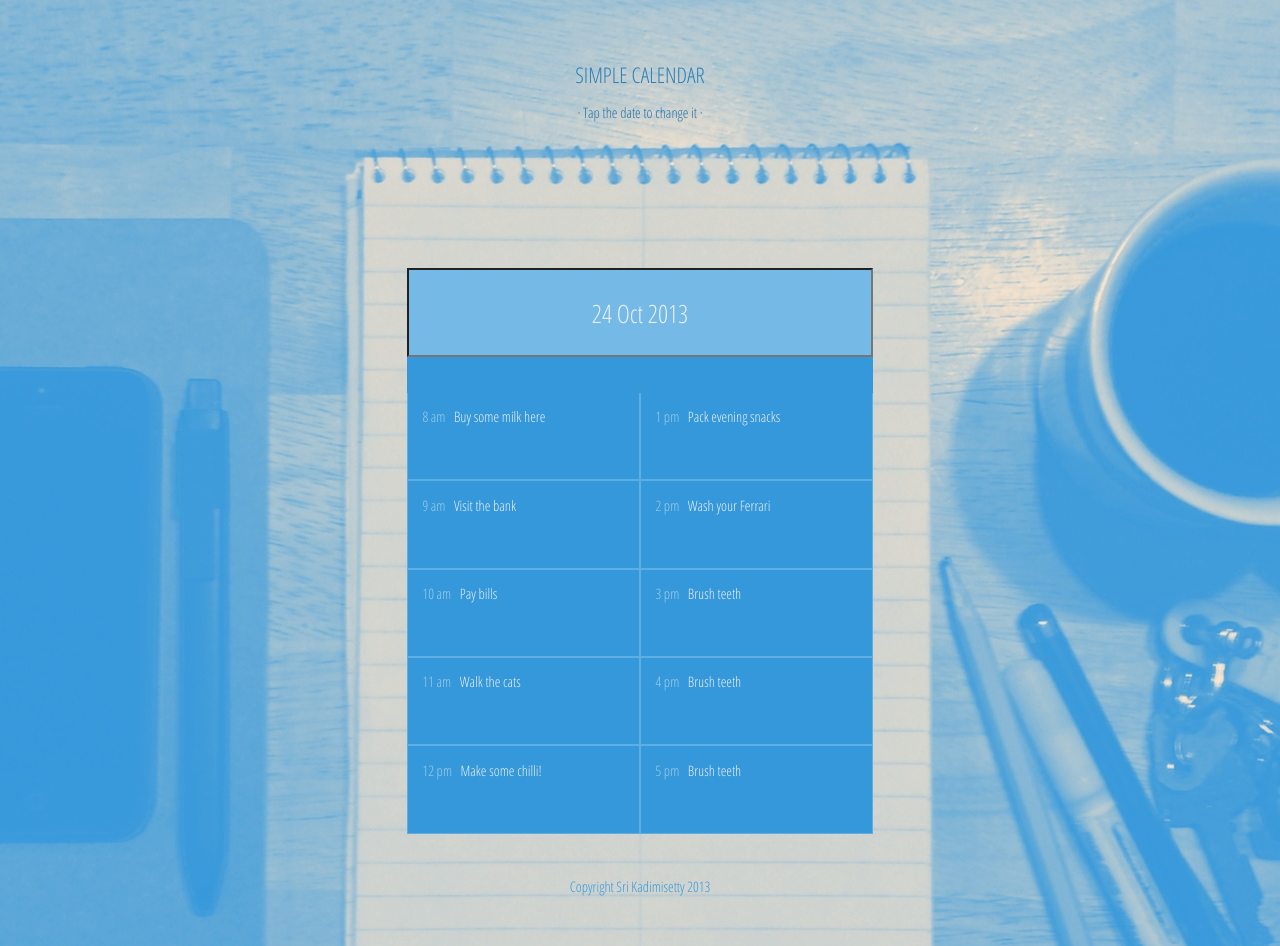
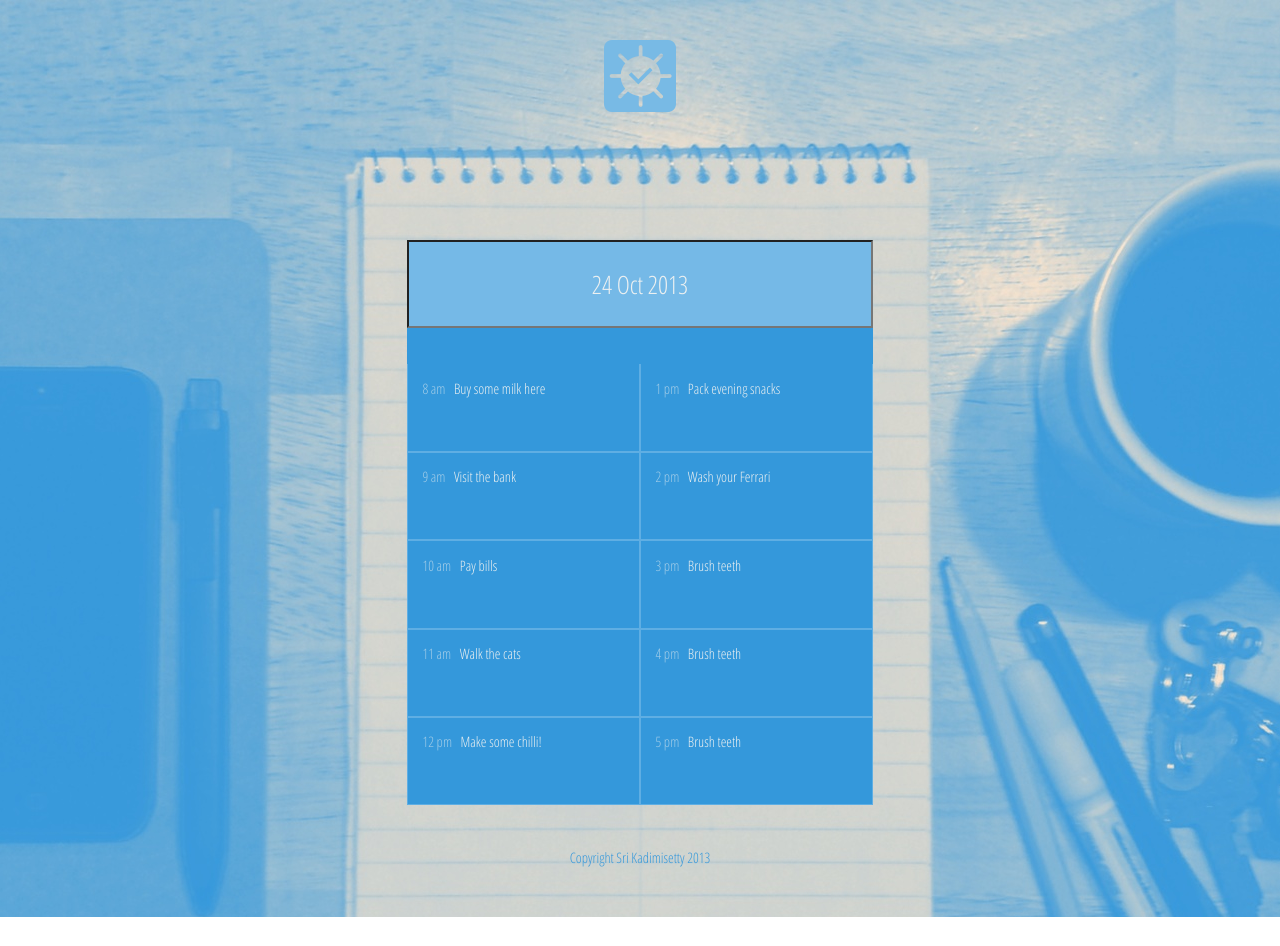
Before and after one commit to kadimisetty/SimpleCalendar, a website: page index.html in a window 1280 px wide. Shown: the top 946 px of the page. After the commit the page ends 917 px from the top, so only its background shows below. Drawn offline with nearby package versions, Linux system fonts and the light colour scheme.

Commit message:
add a logo picture and remove h2

```diff
--- a/assets/styles/stylesheet.less
+++ b/assets/styles/stylesheet.less
@@ -43,6 +43,8 @@ body {
 
 #container {
     margin: 50px auto;
+    margin-top: 30px;
+
     padding: 0;
 
     width: @calendar-width;
@@ -130,7 +132,8 @@ footer {
 
 #logo {
         margin: 0 auto;
-        margin-bottom: 146px;
+        // margin-bottom: 146px;
+        margin-bottom: 128px;
         color: @logo-color;
         text-align: center;
 
@@ -139,9 +142,27 @@ footer {
         font-family: @logo-font;
         font-weight: normal;
         text-transform: uppercase;
+
+        display: block;
+        width: 72px;
+        height: 72px;
+        margin: 0 auto;
+
+    background-image: url('../img/SmallSimpleCalendarlogo.png');
+    background-repeat: no-repeat;
+    background-position: center top;
+
+    // Hide the text
+    text-indent: 100%;
+    white-space: nowrap;
+    overflow: hidden;
+
     }
 
     h2 {
+        clear: both;
+        display: none;
+
         color: darken(@logo-color, 5%);
 
         font-size: 0.8em;
--- a/index.html
+++ b/index.html
@@ -2,9 +2,9 @@
 <html lang="en">
 <head>
   <meta charset="UTF-8">
-  <title>Work Day Calendar</title>
+  <title>Simple Day Calendar</title>
 
-  <meta name="description" content="A Work Day Calendar">
+  <meta name="description" content="A Simple Day Calendar">
   <meta name="author" content="Sri Kadimisetty">
 
   <!-- [NormalizeCSS](http://necolas.github.io/normalize.css/) -->
@@ -49,8 +49,7 @@
 
   <!-- Logo -->
   <div id="logo">
-    <h1>Simple Calendar</h1>
-    <h2>Tap the date to change it</h2>
+    <h1>Simple Day Calendar</h1>
   </div><!-- /logo -->
 
   <section class="calendar">
```
Also changed, not shown: assets/img/72 - App Icon.png (added), assets/img/72 - App Icon@2x.png (added), assets/img/SimpleCalendarLogo.png (added), assets/img/SimpleCalendarLogo@2x.png (added), assets/img/smallSimpleCalendarLogo.png (added), assets/img/smallSimpleCalendarLogo@2x.png (added), assets/img/smallSimpleCalendarLogoBright.png (added), assets/img/smallSimpleCalendarLogoBright@2x.png (added), assets/img/smallSimpleCalendarLogoDark.png (added), assets/img/smallSimpleCalendarLogoDark@2x.png (added).
